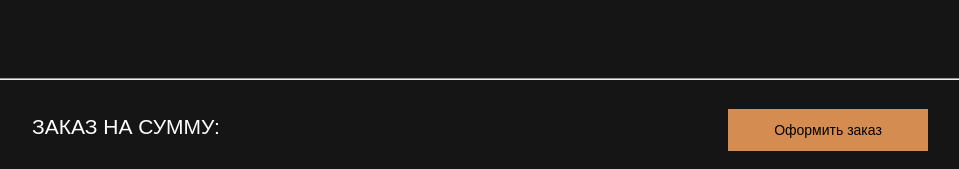
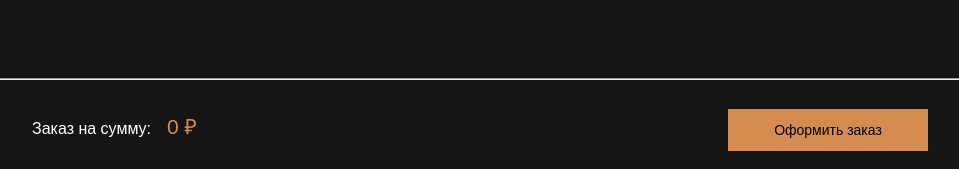
Before and after one commit to Ekaterina-Belkova/vue_restaurant_practice, a Vue app: page /basket in a window 1280 px wide. Shown: the part 628-797 px from the top of the page, without its empty margins (160-1119 px from the left). Built offline with nearby package versions, Linux system fonts and the light colour scheme.

Commit message:
added basketSum to BasketPage.vue/added hover to cards

```diff
--- a/src/assets/css/base.css
+++ b/src/assets/css/base.css
@@ -1,7 +1,7 @@
 body {
   background-color: #161516;
   font-family: Montserrat, sans-serif;
-  padding-bottom: 10px;
+  padding-bottom: 70px;
 }
 
 .container {
--- a/src/components/elements/CardProduct.vue
+++ b/src/components/elements/CardProduct.vue
@@ -33,10 +33,10 @@
       </span>
 
       <AddButton
-      :class="{
-      'addbutton': true,
-      'addbutton_basket': basket}"
-      @click="$emit('click-plus')"/>
+        :class="{
+        'addbutton': true,
+        'addbutton_basket': basket }"
+        @click="$emit('click-plus')"/>
     </span>
   </div>
 </template>
@@ -91,6 +91,12 @@ export default {
   color: #FFF;
   font-size: 17px;
   font-weight: 500;
+}
+
+.card:hover {
+.item, .description, .price {
+    color: #D58C51;
+  }
 }
 
 .card_basket {
--- a/src/views/BasketPage.vue
+++ b/src/views/BasketPage.vue
@@ -19,6 +19,7 @@
       :description="card.description"
       :price="card.price"
       basket
+      @click-plus="addCardtoBasket(card)"
     ></CardProduct>
   </main>
 
@@ -26,9 +27,14 @@
     <hr class="basketfooter__line">
 
     <div class="basketfooter__container">
-      <h3 class="basketfooter__total">
-        Заказ на сумму:
-      </h3>
+      <span class="basketfooter__container-total">
+        <h3 class="bbasketfooter__container-total__title">
+          Заказ на сумму:
+        </h3>
+        <h3 class="basketfooter__container-total__title">
+          {{ basketSum }} ₽
+        </h3>
+      </span>
       <OrderButton />
     </div>
   </footer>
@@ -63,9 +69,18 @@ export default {
       console.log(val)
     }
 
+    const basketSum = computed(() => {
+      let sum = 0
+      basketProducts.value.forEach(elements => {
+        sum += elements.price
+      })
+      return sum
+    })
+
     return {
       basketProducts,
-      deleteCardfromBasket
+      deleteCardfromBasket,
+      basketSum
     }
   }
 }
@@ -92,6 +107,7 @@ export default {
 
 .basketfooter {
   position: fixed;
+  z-index: 2;
   bottom: 0;
   background-color: #161516;
 }
@@ -108,11 +124,19 @@ export default {
   align-items: center;
   padding-right: 15vw;
 }
-.basketfooter__total {
+
+.basketfooter__container-total {
+  display:flex;
+  align-items: baseline;
   padding: 28px 0 35px 15vw;
   color: #fff;
+  gap: 16px;
+}
+
+.basketfooter__container-total__title {
   text-transform: uppercase;
   font-size: 21px;
   font-weight: 400;
+  color: #D58C51;
 }
 </style>
```
